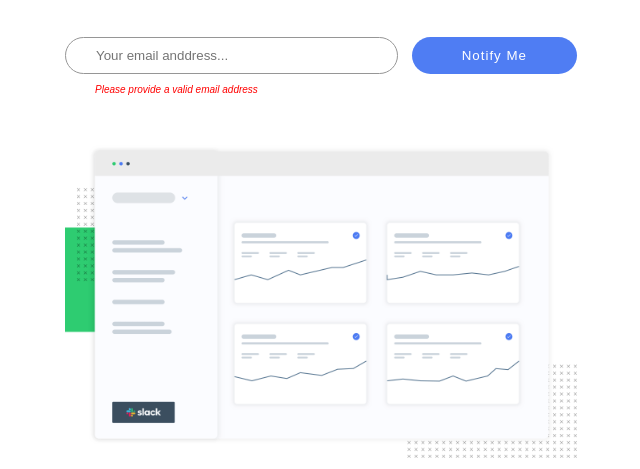
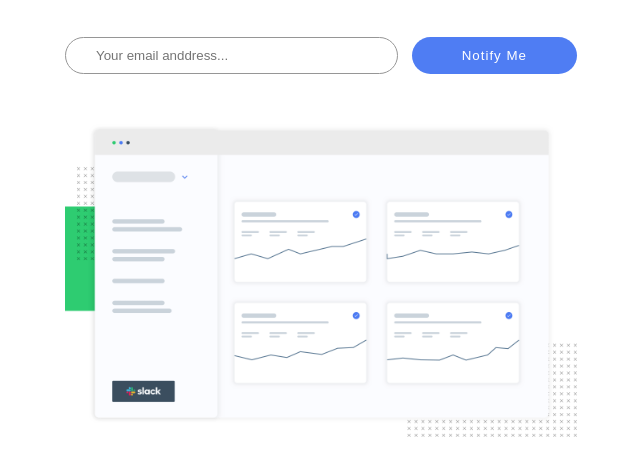
Before and after one commit to Tamburini-Christofer/Ex-Front-ping-coming-soon-page-master, a plain HTML site: page index.html in a window 1280 px wide. Shown: the part 193-662 px from the top of the page, without its empty margins (319-959 px from the left). Drawn offline with Linux system fonts and the light colour scheme.

Commit message:
Pagina completa

```diff
--- a/index.html
+++ b/index.html
@@ -36,7 +36,7 @@
                 <form action="#">
                     <input type="email" placeholder="Your email anddress...">
                     <button> Notify Me</button>
-                    <span>Please provide a valid email address</span>
+                    <!--<span>Please provide a valid email address</span>-->
                 </form>
             </div>
 
```
Also changed, not shown: pagina.png (added).
